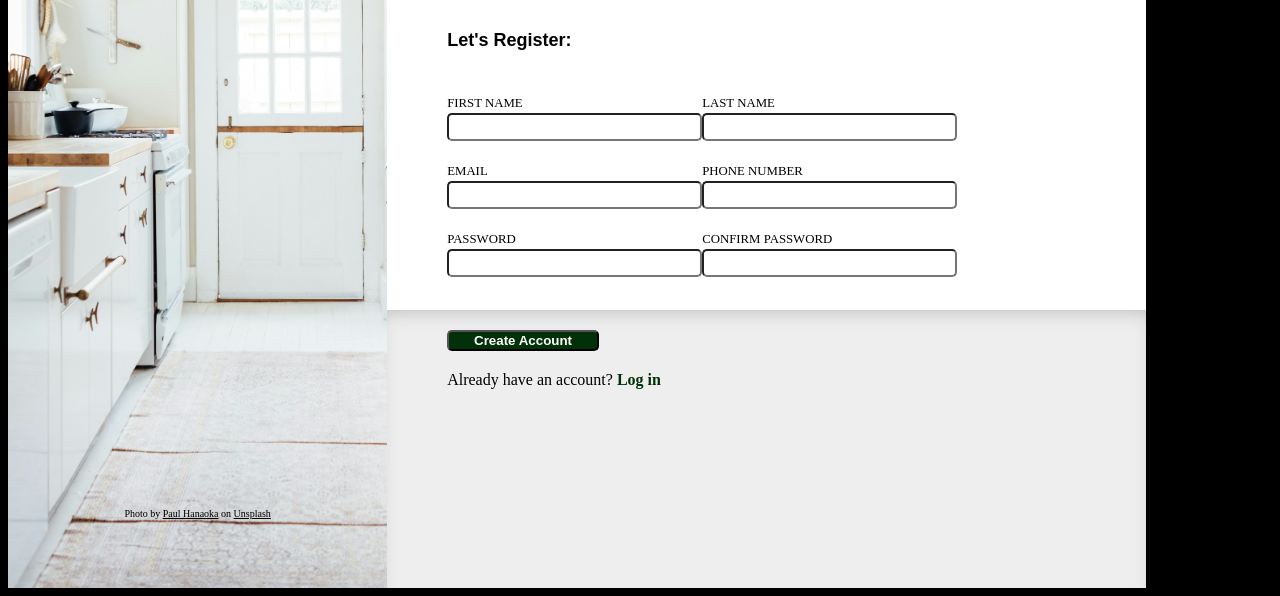
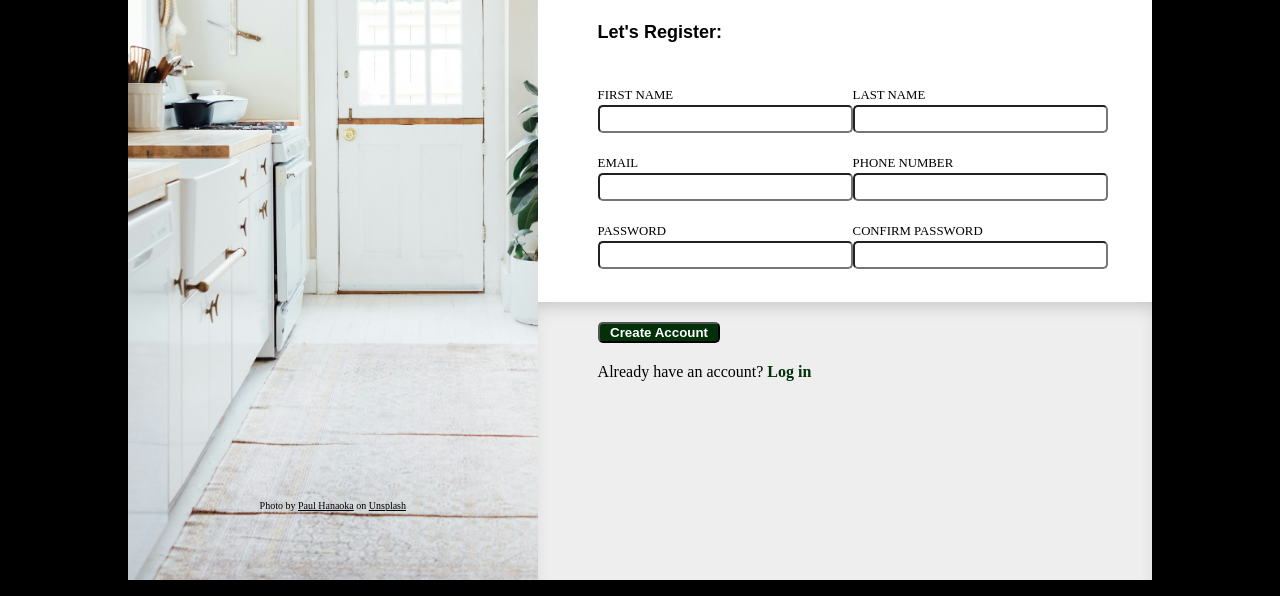
Before and after one commit to shivankyadav2022/loginpagehomemgmt, a plain HTML site: page index.html in a window 1280 px wide. Shown: the part 300-896 px from the top of the page. Drawn offline with Linux system fonts and the light colour scheme.

Commit message:
center the contents on website in viewport

```diff
--- a/style.css
+++ b/style.css
@@ -8,17 +8,21 @@
     font-style: normal;
     font-display: swap;
 }
-body{
-    background-color: black;
-
+body {
+  background-color: black;
+  display:flex;
+  justify-content: center;
+  height:100vh;
+  margin:0;
 }
 .container{
     display:flex;
     justify-content: stretch;
     height:110vh;
+    width:80%;
 }
 .vertical-left{
-    width:30%;
+    width:40%;
     background-image: url('images/background.jpg');
     background-size: cover;
     height:100%;
```
